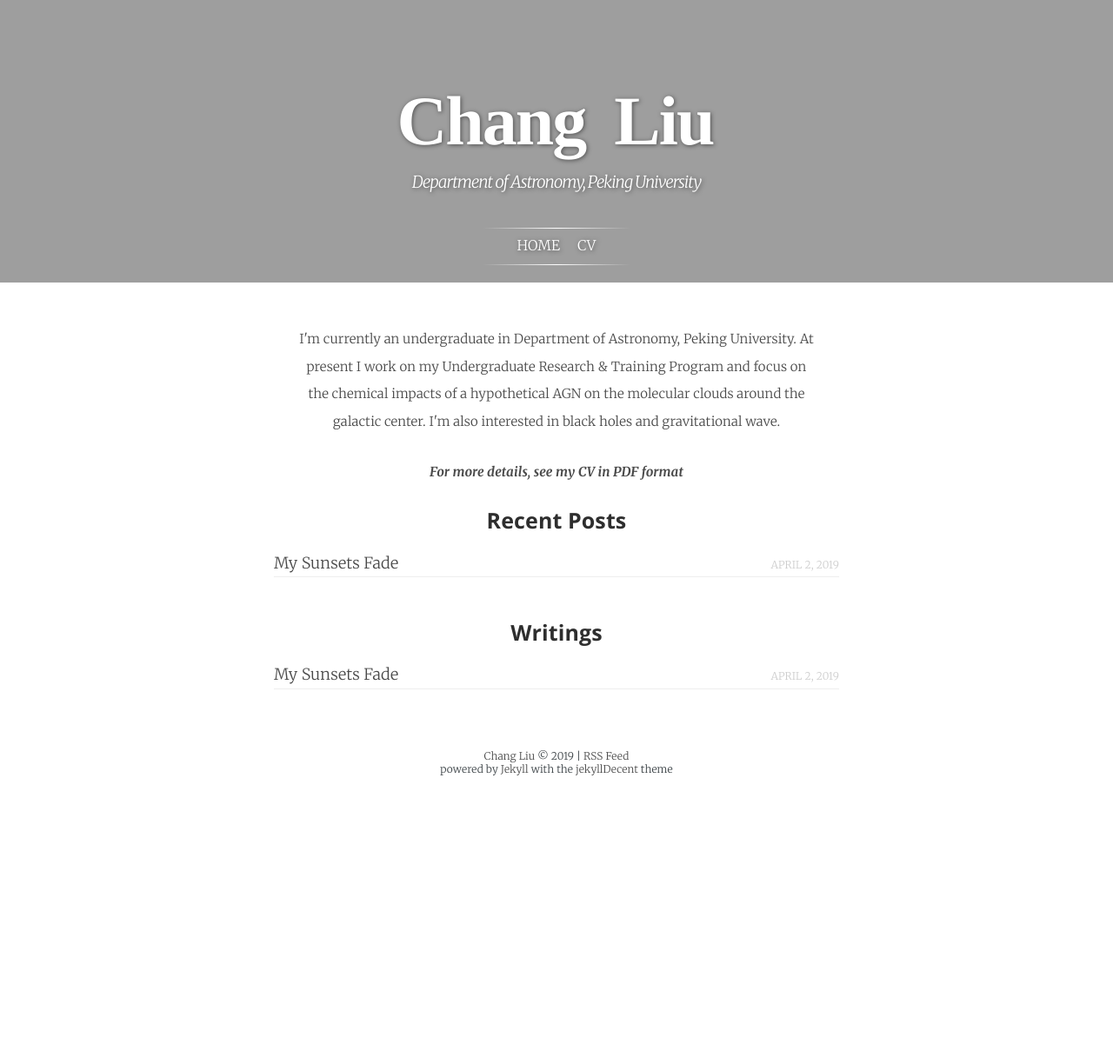
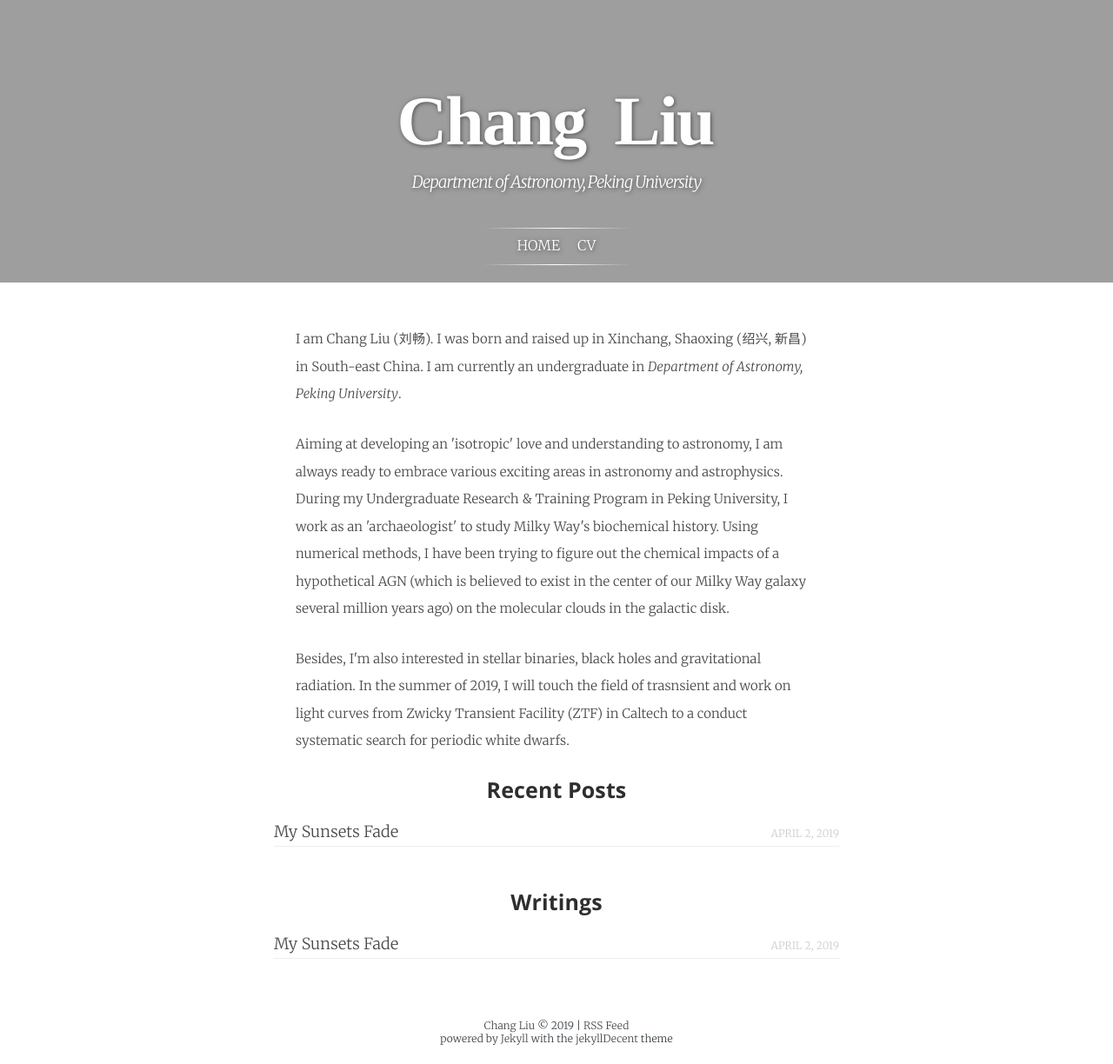
Before and after one commit to slowdivePTG/slowdivePTG.github.io, a Jekyll site: the page built from index.html, in a window 1280 px wide. Shown: the whole page at 87% size. Built offline with Jekyll 4.4.1, drawn with Linux system fonts in a browser that asks for light colours; some web fonts are replaced; a script that is not in the unit is left out; before the commit the page ends 914 px from its top, so only the background shows below that.

Commit message:
Self introduction improved

```diff
--- a/index.html
+++ b/index.html
@@ -3,8 +3,15 @@ layout: default
 ---
 
 <div class="md-card no-border">
-    <p>{{"I'm currently an undergraduate in Department of Astronomy, Peking University. At present I work on my Undergraduate Research & Training Program and focus on the chemical impacts of a hypothetical AGN on the molecular clouds around the galactic center. I'm also interested in black holes and gravitational wave."}}</p>
-    <p style = "text-align:center;"><b><i>For more details, see my <a href = '/cv/resume_cv.pdf'>CV</a> in PDF format</b></i></p>
+    <p style = "text-align:left;">
+      I am Chang Liu (刘畅). I was born and raised up in Xinchang, Shaoxing (绍兴, 新昌) in South-east China. I am currently an undergraduate in <i>Department of Astronomy, Peking University</i>.
+    </p>
+    <p style = "text-align:left;">
+      Aiming at developing an 'isotropic' love and understanding to astronomy, I am always ready to embrace various exciting areas in astronomy and astrophysics. During my Undergraduate Research & Training Program in Peking University, I work as an 'archaeologist' to study Milky Way's biochemical history. Using numerical methods, I have been trying to figure out the chemical impacts of a hypothetical AGN (which is believed to exist in the center of our Milky Way galaxy several million years ago) on the molecular clouds in the galactic disk.
+    </p>
+    <p style = "text-align:left;">
+      Besides, I'm also interested in stellar binaries, black holes and gravitational radiation. In the summer of 2019, I will touch the field of trasnsient and work on light curves from Zwicky Transient Facility (ZTF) in Caltech to a conduct systematic search for periodic white dwarfs.
+    </p>
 </div>
 
 <div id="content" class="content">
```
